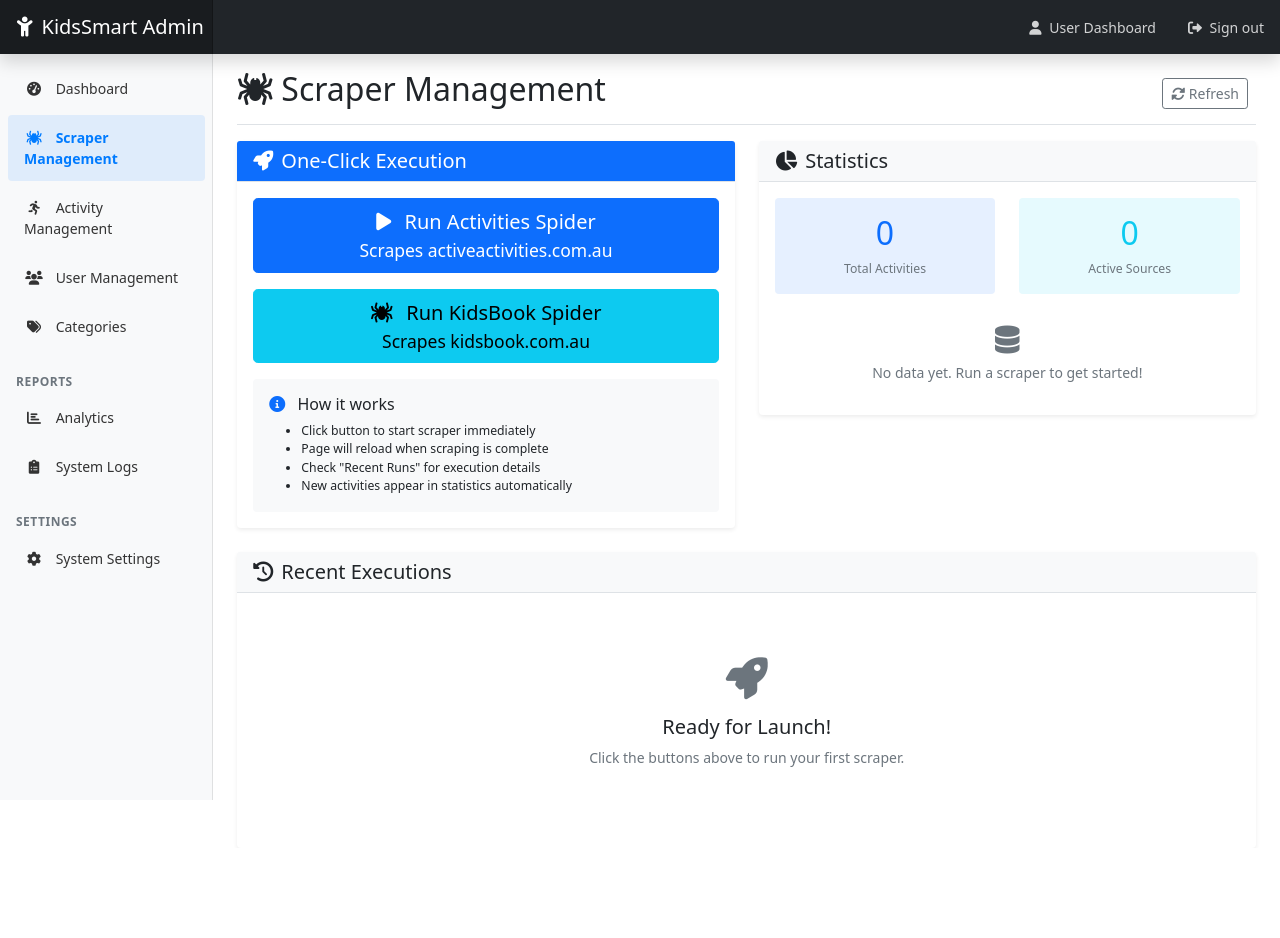
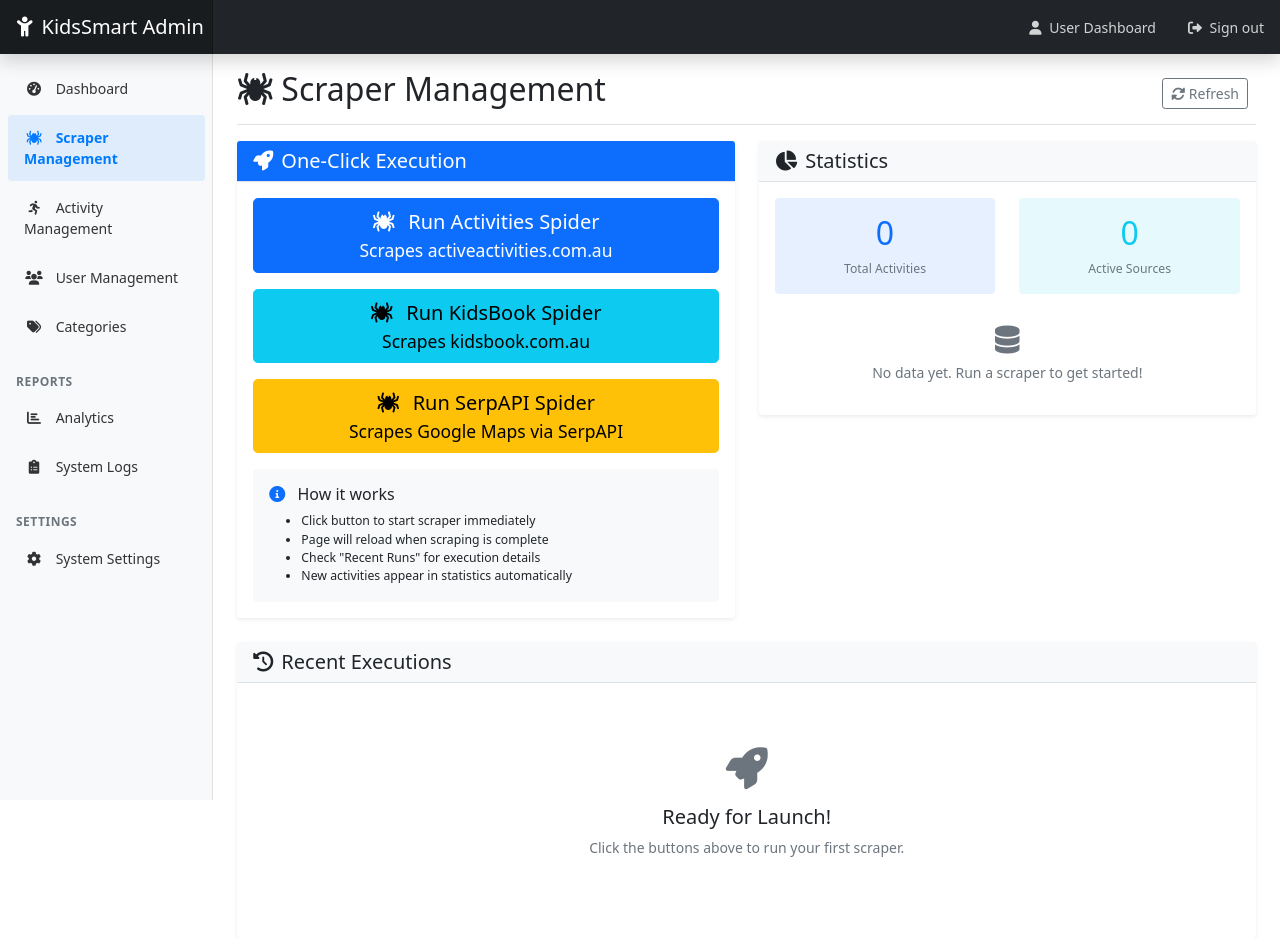
Before and after one commit to ariqfitri/NITCapstone, a PHP site: page /admin/admin_scrapers.php in a window 1280 px wide. Before the commit the page ends 800 px from the top, so only its background shows below. Run offline with PHP 8.4, Linux system fonts and the light colour scheme; the visitor is signed in with stand-in values (Sample User, id 1); data that the repository does not hold is empty.

Commit message:
Added SerpAPI to spiders list

```diff
--- a/website/alt_php_templates/admin/admin_scrapers.php
+++ b/website/alt_php_templates/admin/admin_scrapers.php
@@ -22,7 +22,7 @@ if (isset($_POST['run_scraper'])) {
     $scraper_name = $_POST['run_scraper'];
 
     // Validate scraper name
-    $allowed_scrapers = ['activities', 'kidsbook'];
+    $allowed_scrapers = ['activities', 'kidsbook', 'serpapi'];
     if (!in_array($scraper_name, $allowed_scrapers)) {
         $_SESSION['flash_message'] = "Invalid scraper name";
         header('Location: admin_scrapers.php');
@@ -186,7 +186,7 @@ try {
                                     <button type="submit" name="run_scraper" value="activities"
                                             class="btn btn-primary btn-lg scraper-btn"
                                             onclick="startScraper(this, 'Activities')">
-                                        <i class="fas fa-play me-2"></i>
+                                        <i class="fas fa-spider me-2"></i>
                                         Run Activities Spider
                                         <small class="d-block">Scrapes activeactivities.com.au</small>
                                     </button>
@@ -197,6 +197,14 @@ try {
                                         <i class="fas fa-spider me-2"></i>
                                         Run KidsBook Spider
                                         <small class="d-block">Scrapes kidsbook.com.au</small>
+                                    </button>
+
+                                    <button type="submit" name="run_scraper" value="serpapi"
+                                            class="btn btn-warning btn-lg scraper-btn"
+                                            onclick="startScraper(this, 'SerpAPI')">
+                                        <i class="fas fa-spider me-2"></i>
+                                        Run SerpAPI Spider
+                                        <small class="d-block">Scrapes Google Maps via SerpAPI</small>
                                     </button>
                                 </form>
 
```
